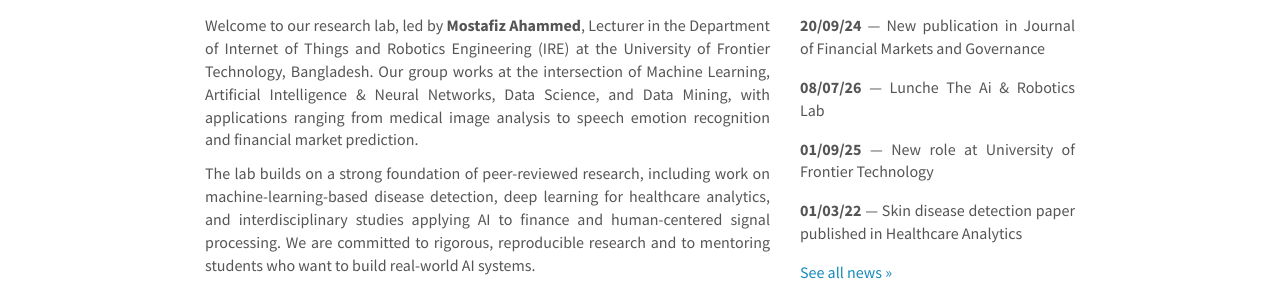
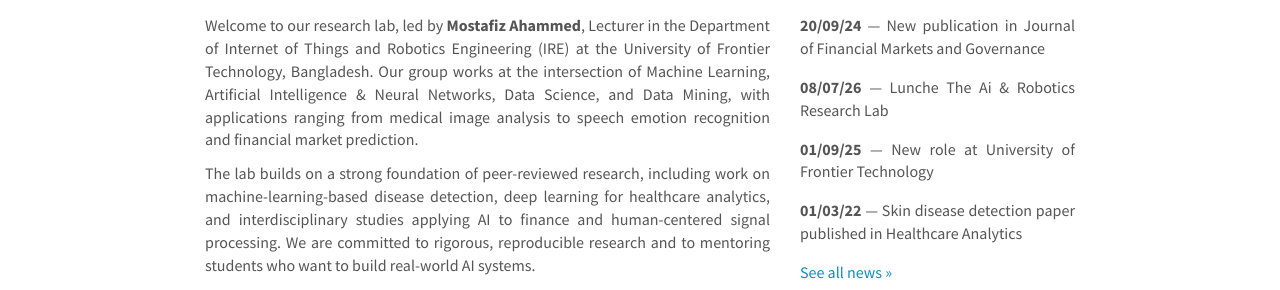
Before and after one commit to ABS-EMON/mostafiz-ahammed-research-lab, a Jekyll site: the page built from _pages/home.md, in a window 1280 px wide and 1382 px high. Shown: the part 673-963 px from the top of the window. Built offline with Jekyll 4.4.1, drawn with Linux system fonts in a browser that asks for light colours; nearby versions of some CDN libraries.

Commit message:
Update title of news entry for clarity

```diff
--- a/_data/news.yml
+++ b/_data/news.yml
@@ -1,5 +1,5 @@
 - date: 08/07/26
-  title: "Lunche The Ai & Robotics Lab"
+  title: "Lunche The Ai & Robotics Research Lab"
   tags:
     - Lab opening
   content: Mostafiz Ahammed has lunche the Ai & Robotics Research Lab at the University of Frontier Technology,
```
